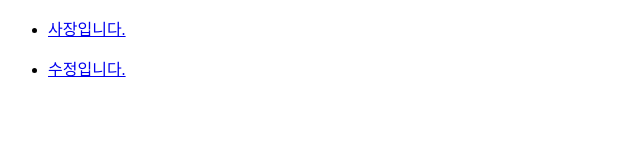
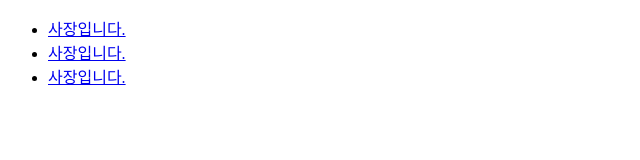
Before and after one commit to YENAZIGMINA/cap, a plain HTML site: page index.html in a window 1280 px wide. Shown: the whole page, without its empty margins (0-640 px from the left). Drawn offline with Linux system fonts and the light colour scheme.

Commit message:
샂앚아

```diff
--- a/index.html
+++ b/index.html
@@ -10,9 +10,8 @@
     <div>
         <ul>
             <li><a href="#">사장입니다.</a></li>
-        </ul>
-        <ul>
-            <li><a href="#">수정입니다.</a></li>
+            <li><a href="#">사장입니다.</a></li>
+            <li><a href="#">사장입니다.</a></li>
         </ul>
     </div>
 </body>
```
